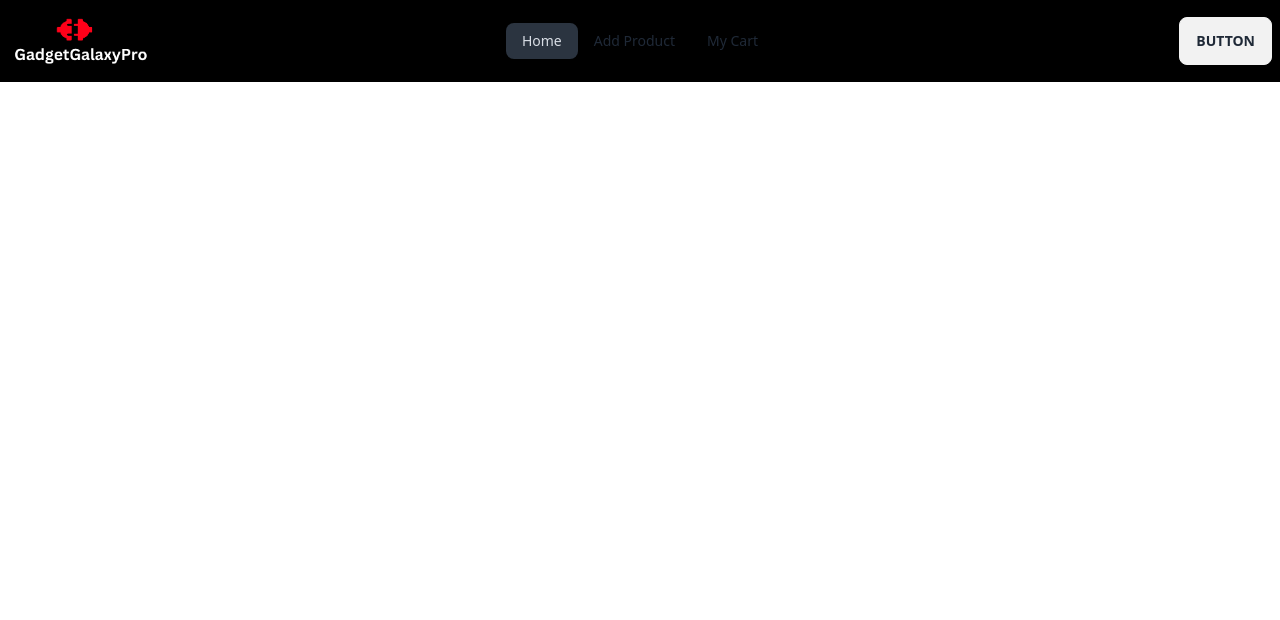
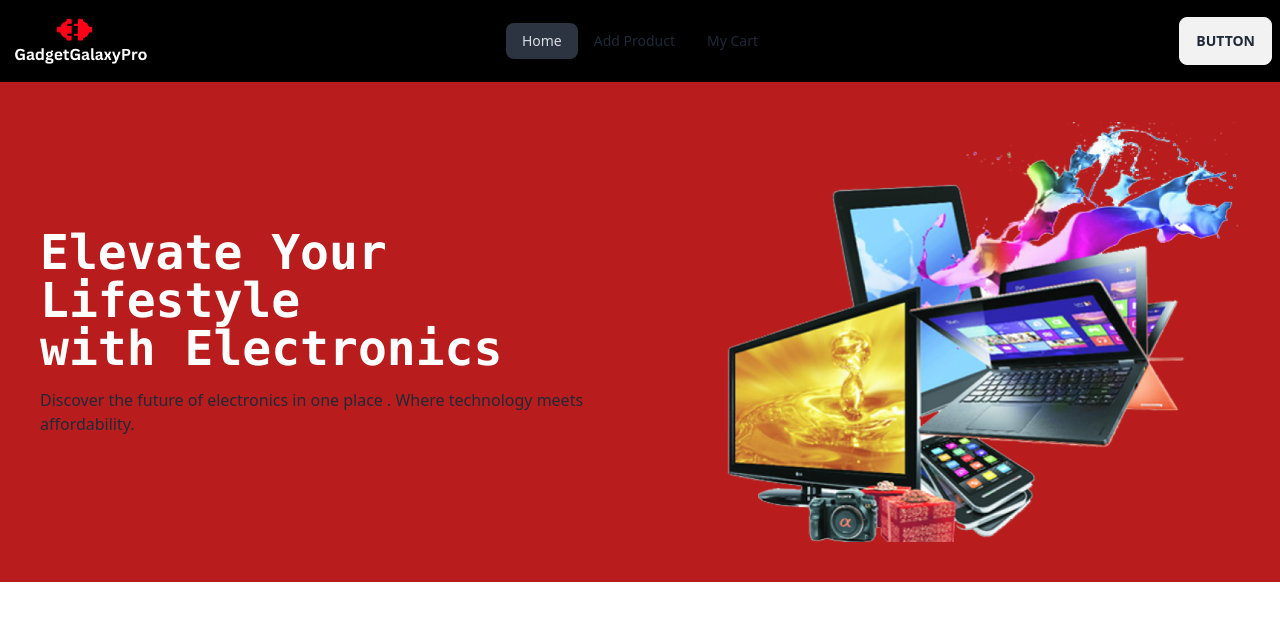
Before and after one commit to juwel36/GadgetGalaxyPro-clint-side, a React (Vite) app: page / in a window 1280 px wide. Shown: the top 620 px of the page. Built offline with nearby package versions, Linux system fonts and the light colour scheme.

Commit message:
create banner section with atractive titile and png

```diff
--- /dev/null
+++ b/src/Component/Banner.jsx
@@ -0,0 +1,24 @@
+import img1 from '../assets/pngwing.com (4).png'
+
+
+const Banner = () => {
+  return (
+    <div>
+      <div className='bg-red-700 flex flex-col lg:flex-row justify-center items-center'>
+<div className='lg:w-1/2 lg:pl-10'>
+<h1 className='text-5xl text-white font-semibold font-mono'>Elevate Your Lifestyle <br /> with Electronics</h1>
+<p className='mt-4'>Discover the future of electronics in one place .
+Where technology meets affordability.</p>
+</div>
+<div className='lg:w-1/2'>
+  <img className='p-10  lg:w-[700px]' src={img1} alt="" />
+</div>
+
+
+
+      </div>
+    </div>
+  );
+};
+
+export default Banner;
--- a/src/pages/Home/Home.jsx
+++ b/src/pages/Home/Home.jsx
@@ -1,8 +1,11 @@
+import Banner from "../../Component/Banner";
 
 
 const Home = () => {
   return (
     <div>
+      <Banner></Banner>
+
 
     </div>
   );
```
Also changed, not shown: src/assets/pngwing.com (4).png (added).
